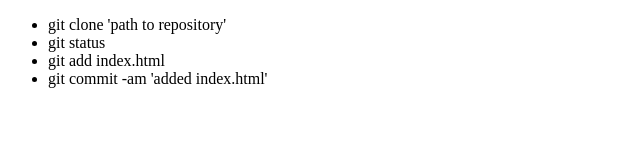
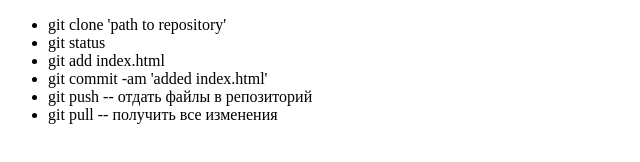
Before and after one commit to OlexaSS/git, a plain HTML site: page index.html in a window 1280 px wide. Shown: the whole page, without its empty margins (0-640 px from the left). Drawn offline with Linux system fonts and the light colour scheme.

Commit message:
added new li

```diff
--- a/index.html
+++ b/index.html
@@ -11,6 +11,8 @@
 			<li>git status</li>
 			<li>git add index.html</li>
 			<li>git commit -am 'added index.html'</li>
+			<li>git push -- отдать файлы в репозиторий</li>
+			<li>git pull -- получить все изменения</li>
 		</ul>
 	</div>
 </body>
```
